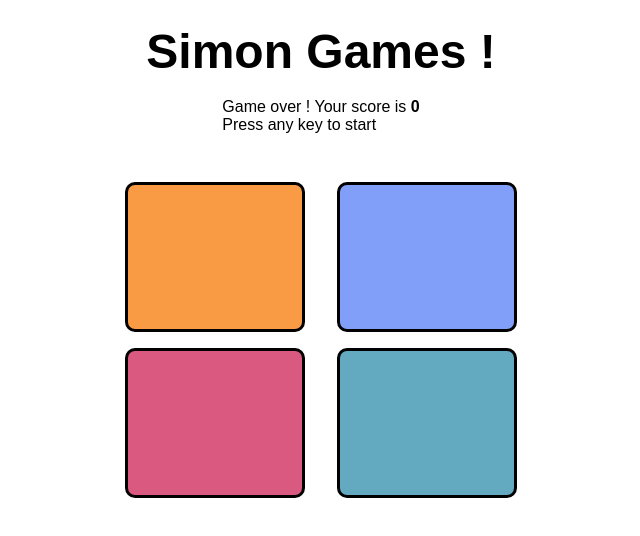
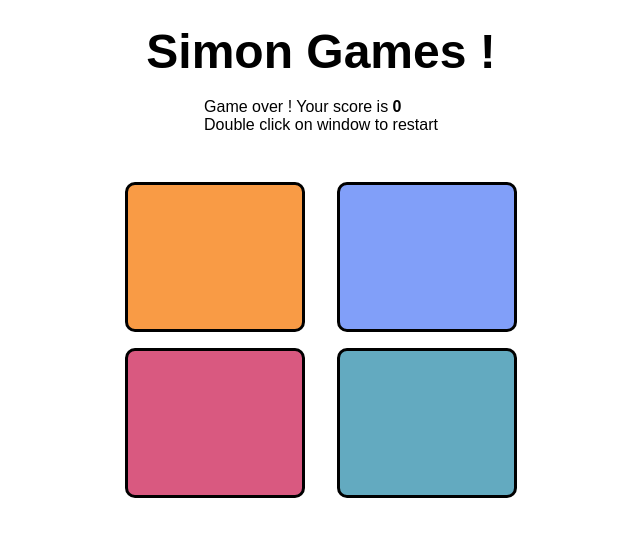
Before and after one commit to Surajdahiya001/Simon-Game, a plain HTML site: page index.html in a window 1280 px wide. Both pictures are taken after a click on the element 534 px from the left and 239 px from the top of the page. Shown: the whole page, without its empty margins (319-959 px from the left). Drawn offline with Linux system fonts and the light colour scheme.

Commit message:
modified files

```diff
--- a/index.html
+++ b/index.html
@@ -8,7 +8,7 @@
 </head>
 <body>
     <h1>Simon Games !</h1>
-    <p>Press any Key to start the game </p>
+    <p>Double click on window to start the game !</p>
 
     <div class="container">
 
--- a/script.js
+++ b/script.js
@@ -9,7 +9,7 @@ let start = false;
 
 p = document.querySelector("p");
 
-document.addEventListener("keypress", function () {
+document.addEventListener("dblclick", function () {
     if (start == false) {
 
         // console.log("click");
@@ -39,7 +39,6 @@ function levelup() {
     console.log(randomcolor);
     let randombtn = document.querySelector(`.${randomcolor}`);
     gamesq.push(randomcolor);
-    console.log(gamesq);
     flashup(randombtn);
 
 }
@@ -51,10 +50,9 @@ function checkAns(Idx) {
     if (usersq[Idx] === gamesq[Idx]) {
         if(usersq.length === gamesq.length){
             setTimeout(levelup, 1000);
-        console.log("matched");
         }
     } else {
-        p.innerHTML = `Game over ! Your score is <b>${level}</b> <br> Press any key to start`;
+        p.innerHTML = `Game over ! Your score is <b>${level}</b> <br> Double click on window to restart`;
         document.querySelector("body").style.backgroundColor = "red";
         setTimeout(function(){
 
```
